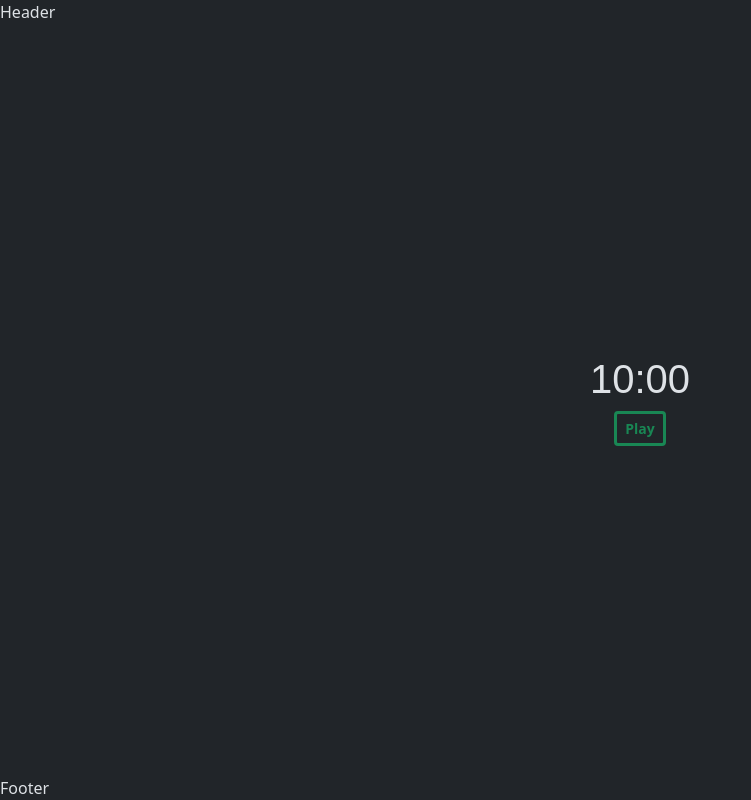
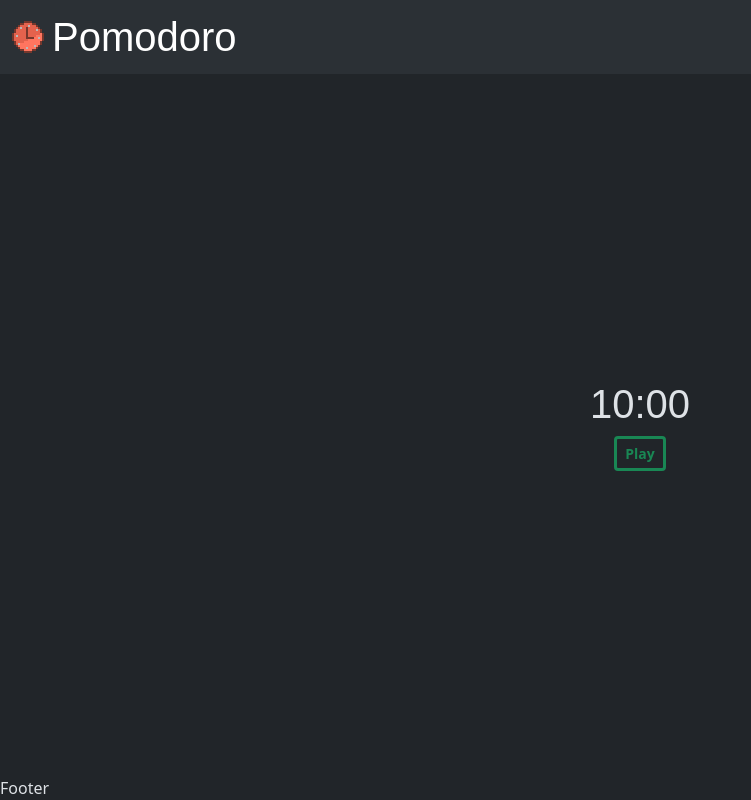
Before and after one commit to Alex-gb249/pomodoro-clock, a React (Vite) app: page / in a window 1280 px wide. Shown: the whole page, without its empty margins (0-751 px from the left). Built offline with nearby package versions, Linux system fonts and the light colour scheme; a web font is replaced by a local one.

Commit message:
Add styles to header, also imported bootstrap js

```diff
--- a/src/App.css
+++ b/src/App.css
@@ -3,3 +3,7 @@
   min-height: 100vh;
   grid-template-rows: auto 1fr auto;
 }
+
+.prevent-select {
+  user-select: none;
+}
--- /dev/null
+++ b/src/components/header/Header.css
@@ -0,0 +1,5 @@
+.logo {
+  height: 32px;
+  width: 32px;
+  image-rendering: pixelated;
+}
--- a/src/components/header/Header.tsx
+++ b/src/components/header/Header.tsx
@@ -1,7 +1,20 @@
+import './Header.css'
+
 export const Header = () => {
     return (
-        <div className="">
-            Header
-        </div>
+        <nav className="navbar navbar-expand-lg bg-body-tertiary">
+            <div className="container-fluid">
+                <div className="navbar-brand d-flex align-items-center prevent-select">
+                    <img className='logo me-2' src="/clock.png" alt="Pomodoro logo" />
+                    <h1 className='m-0'>Pomodoro</h1>
+                </div>
+                {/* <button className="navbar-toggler" type="button" data-bs-toggle="collapse" data-bs-target="#navbarNav" aria-controls="navbarNav" aria-expanded="false" aria-label="Toggle navigation">
+                <span className="navbar-toggler-icon"></span>
+                </button>
+                <div className="collapse navbar-collapse" id="navbarNav">
+                    Navbat content
+                </div> */}
+            </div>
+            </nav>
     )
 }
--- a/src/main.tsx
+++ b/src/main.tsx
@@ -1,8 +1,9 @@
 import { StrictMode } from 'react'
 import { createRoot } from 'react-dom/client'
+import 'bootstrap/dist/css/bootstrap.min.css'
+import 'bootstrap/dist/js/bootstrap.min.js'
 import './index.css'
 import App from './App.tsx'
-import 'bootstrap/dist/css/bootstrap.min.css';
 
 createRoot(document.getElementById('root')!).render(
   <StrictMode>
```
